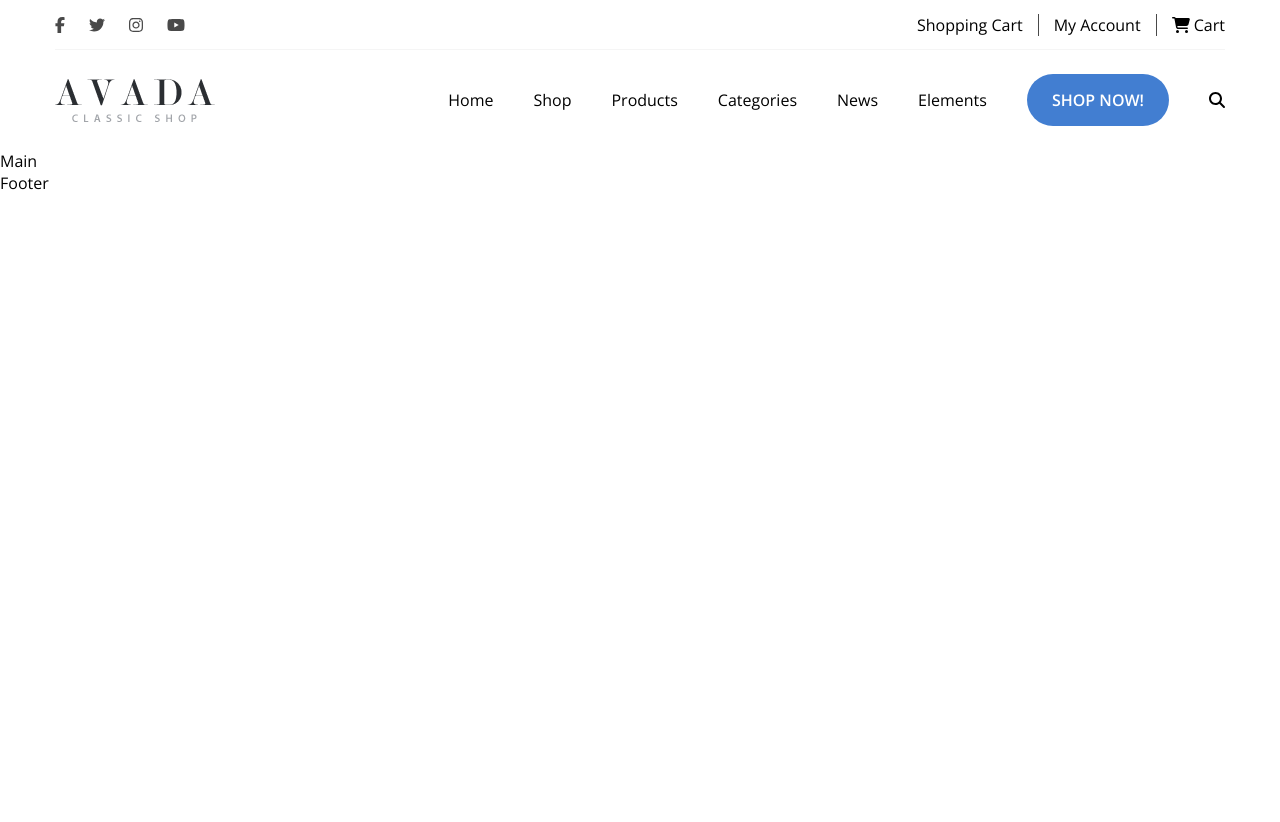
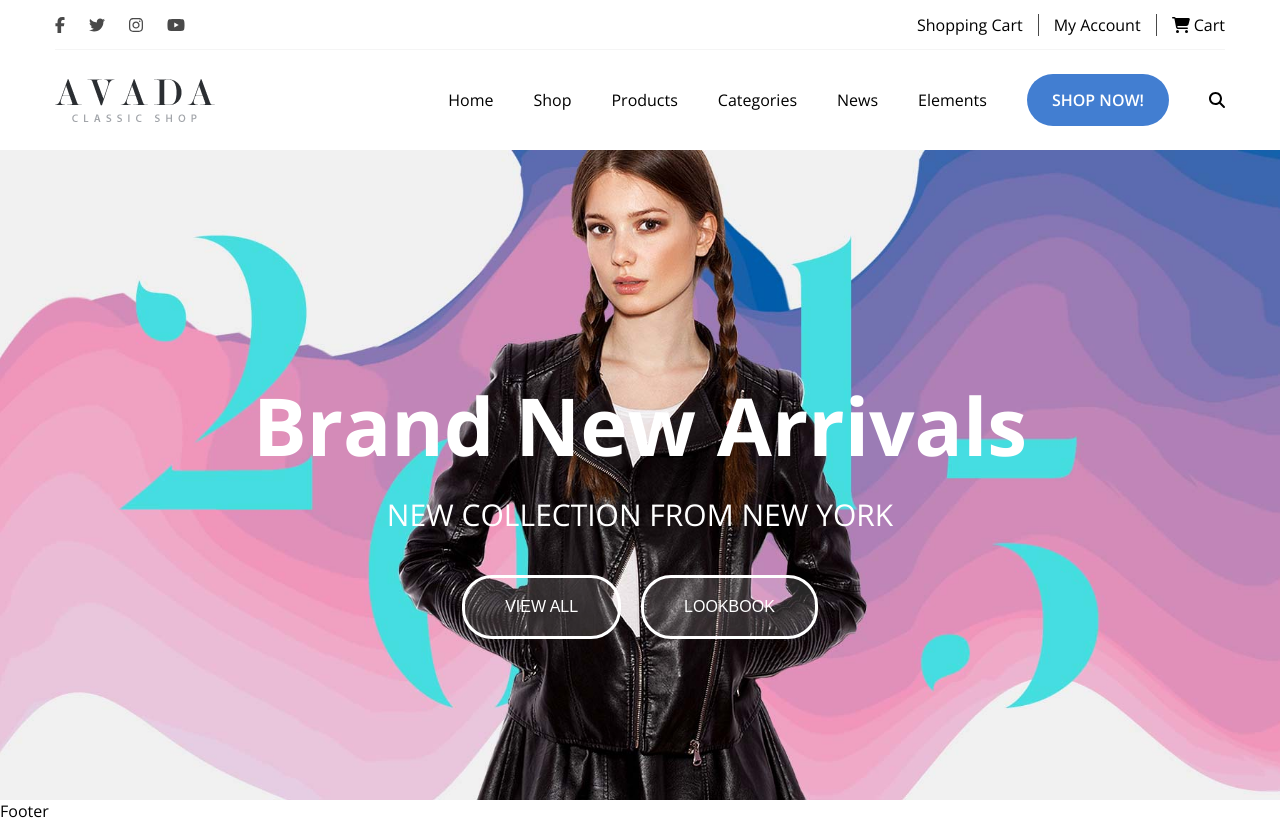
Before and after one commit to MattiaBologna/proj-html-vuejs, a Vue app: page / in a window 1280 px wide. Before the commit the page ends 800 px from the top, so only its background shows below. Built offline with nearby package versions, Linux system fonts and the light colour scheme.

Commit message:
Add: jumbo section basics

```diff
--- a/src/components/MainApp.vue
+++ b/src/components/MainApp.vue
@@ -5,10 +5,61 @@ export default {
 </script>
 
 <template>
-    <div>
-        Main
-    </div>
+    <main>
+
+        <!-- JUMBO SECTION -->
+        <section class="jumbo__section">
+            <h1 class="jumbo__title">Brand New Arrivals</h1>
+            <h2 class="jumbo__subtitle">NEW COLLECTION FROM NEW YORK</h2>
+            <div class="jumbo__buttons">
+                <button class="jumbo__button">VIEW ALL</button>
+                <button class="jumbo__button">LOOKBOOK</button>
+            </div>
+        </section>
+
+
+    </main>
 </template>
 
 
-<style lang="scss" scoped></style>
+<style lang="scss" scoped>
+@import './style/partials/variables.scss';
+
+
+// JUMBO SECTION
+.jumbo__section {
+    height: 650px;
+    background-image: url('/home1_slide_three_bg_2.jpg');
+    background-size: cover;
+    background-position: center;
+    color: $white;
+}
+
+.jumbo__title {
+    font-size: 80px;
+    text-align: center;
+    padding-top: 220px;
+}
+
+.jumbo__subtitle {
+    font-size: 30px;
+    text-align: center;
+    font-weight: 100;
+    padding-top: 15px;
+    padding-bottom: 40px;
+}
+
+.jumbo__buttons {
+    display: flex;
+    justify-content: center;
+    gap: 20px;
+}
+
+.jumbo__button {
+    border: 3px solid $white;
+    border-radius: 30px;
+    padding: 20px 40px;
+    background-color: rgba($white, 0.15);
+    font-size: 16px;
+}
+</style>
--- a/src/components/style/partials/_reset.scss
+++ b/src/components/style/partials/_reset.scss
@@ -20,3 +20,9 @@ ul,
 ol {
     list-style: none;
 }
+
+button {
+    background-color: none;
+    color: currentColor;
+    border: none;
+}
```
